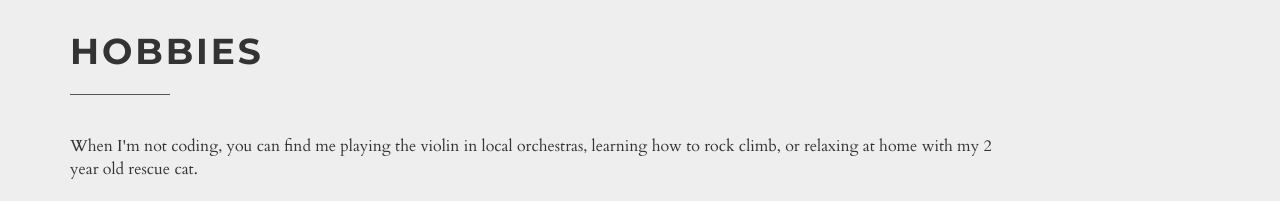
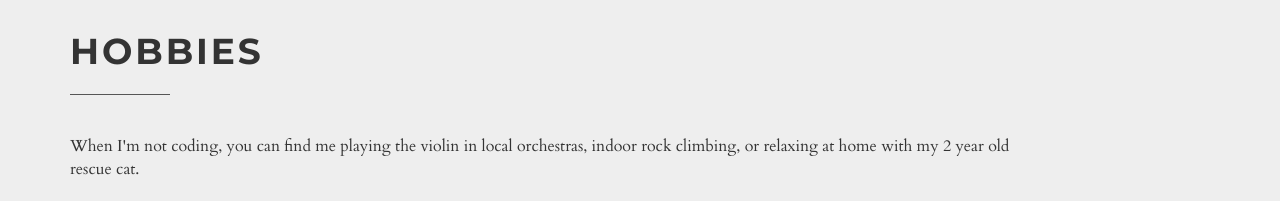
Before and after one commit to elianajaewon/elianajaewon.github.io, a plain HTML site: page index.html in a window 1280 px wide. Shown: the part 2800-3001 px from the top of the page. Drawn offline with nearby package versions, Linux system fonts and the light colour scheme; some packages are replaced by stand-ins of ours; grey boxes are pictures that could not be loaded.

Commit message:
update hobbies text and photo

```diff
--- a/index.html
+++ b/index.html
@@ -125,7 +125,7 @@
             <h2 class="heading">Hobbies</h2>
             <div class="row">
               <div class="col-sm-10">
-                <p>When I'm not coding, you can find me playing the violin in local orchestras, learning how to rock climb, or relaxing at home with my 2 year old rescue cat.</p>
+                <p>When I'm not coding, you can find me playing the violin in local orchestras, indoor rock climbing, or relaxing at home with my 2 year old rescue cat.</p>
               </div>
               <br>
               <div class="row">
```
Also changed, not shown: img/climbing.jpg.
